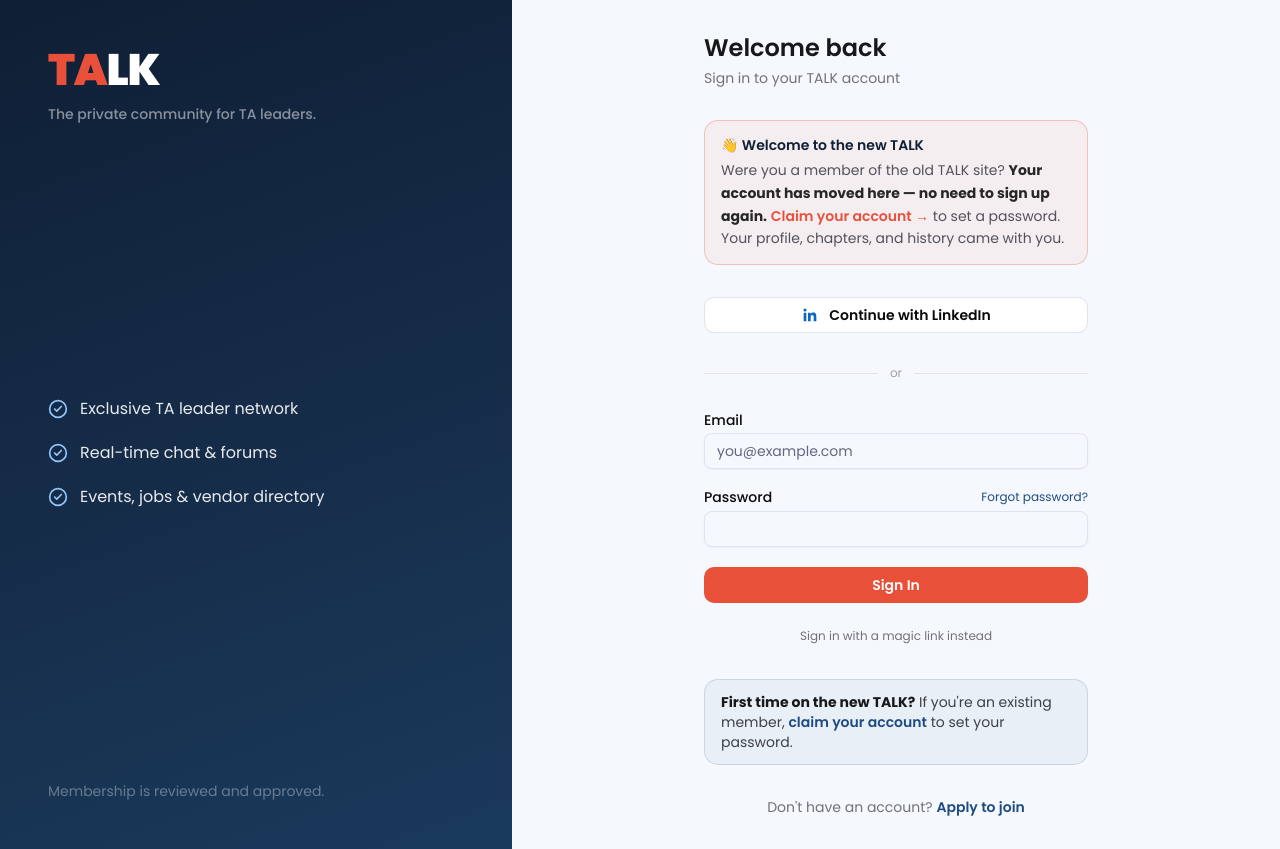
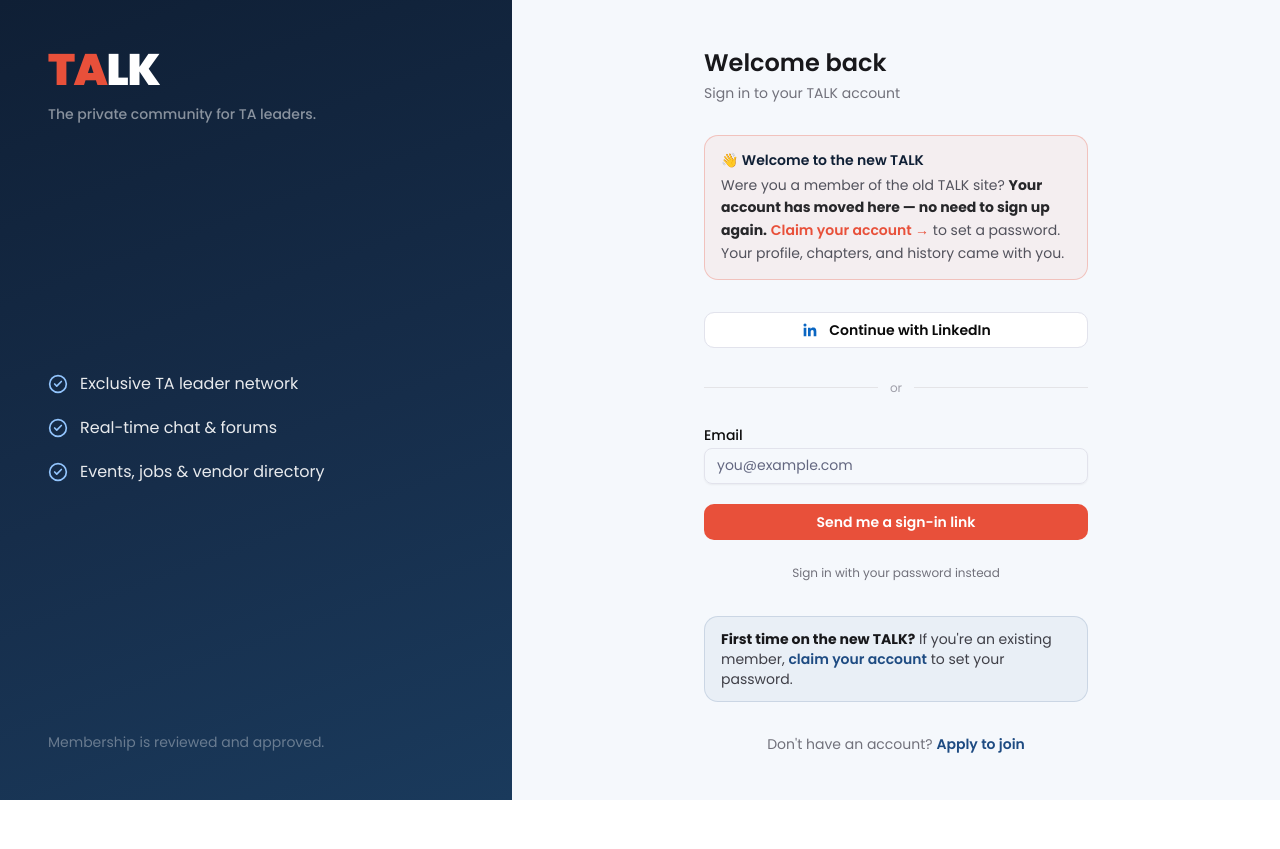
Before and after one commit to BillTalkTalent/TALK-Talent, a Next.js app: page /login in a window 1280 px wide. After the commit the page ends 800 px from the top, so only its background shows below. Built offline with nearby package versions, Linux system fonts and the light colour scheme; no server answers.

Commit message:
Default login page to LinkedIn + magic link, password behind a toggle
Password field was showing by default alongside the new LinkedIn/
magic-link options, cluttering what should be a simple two-choice
screen. Password login still works, just one click away instead of
front and center.

```diff
--- a/app/login/login-form.tsx
+++ b/app/login/login-form.tsx
@@ -23,7 +23,7 @@ export default function LoginForm() {
   const [email, setEmail] = useState('')
   const [password, setPassword] = useState('')
   const [loading, setLoading] = useState(false)
-  const [mode, setMode] = useState<'password' | 'magic-link'>('password')
+  const [mode, setMode] = useState<'password' | 'magic-link'>('magic-link')
   const [magicLinkSent, setMagicLinkSent] = useState(false)
   const [linkedinLoading, setLinkedinLoading] = useState(false)
 
```
